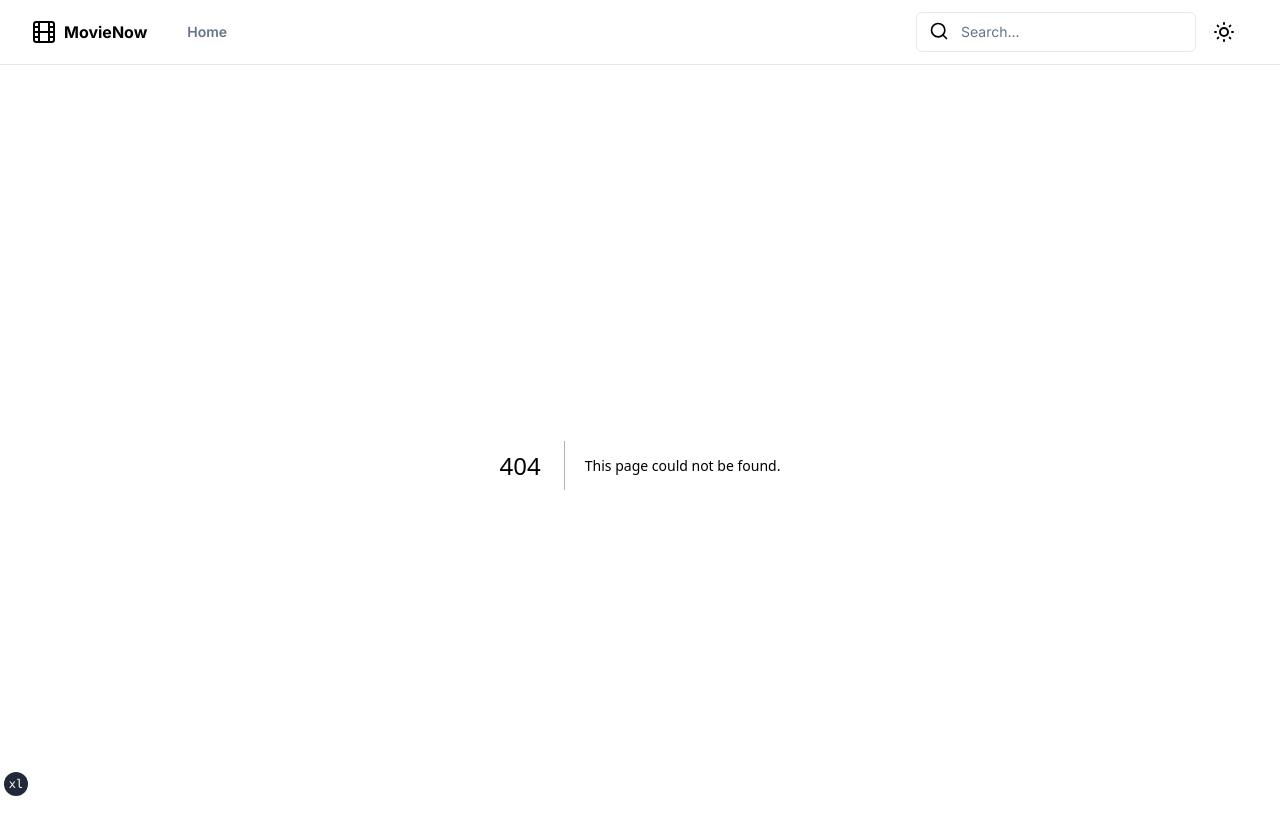
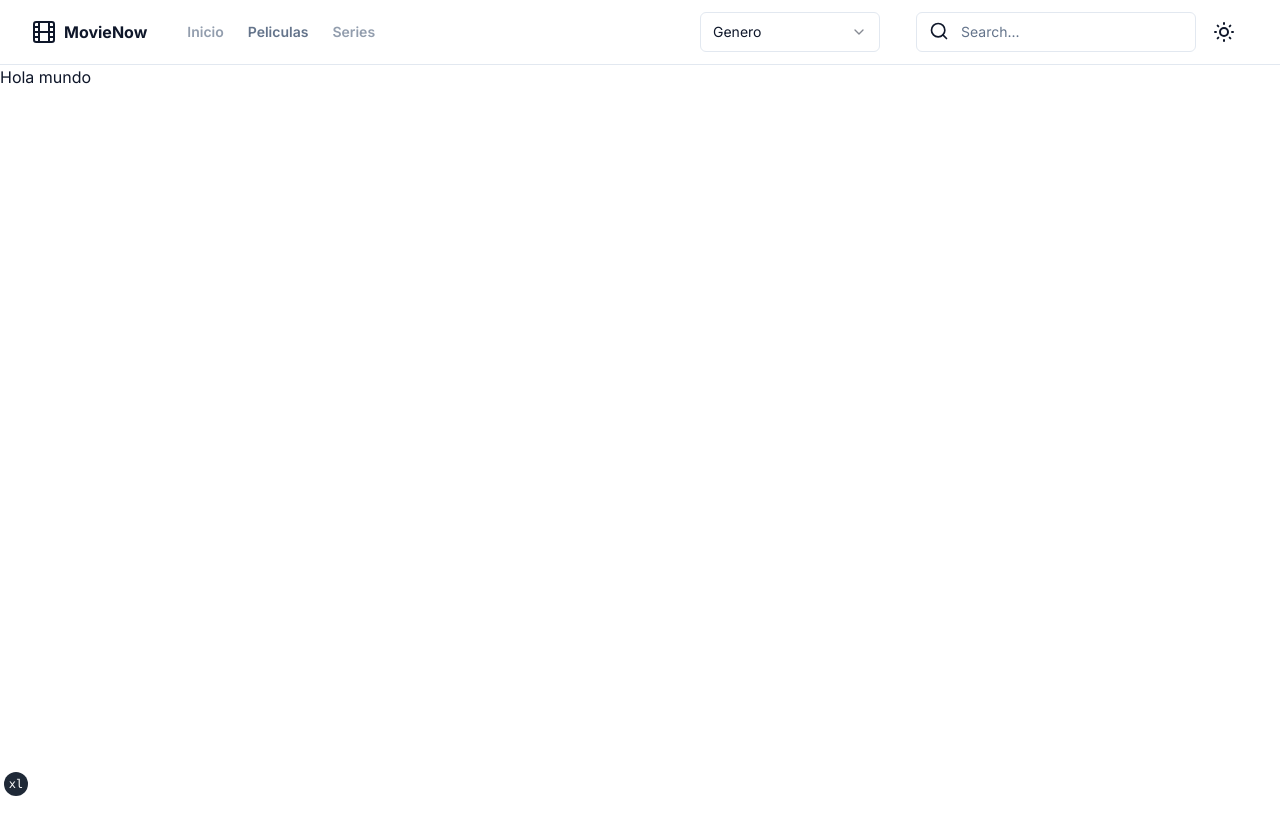
Before and after one commit to Auchan22/MovieNow, a Next.js app: page /movies in a window 1280 px wide. Before the commit this address had no page. Shown: the top 834 px of the page. After the commit the page ends 800 px from the top, so only its background shows below. Built offline with nearby package versions, Linux system fonts and the light colour scheme.

Commit message:
Creacion de select para generos y rutas

```diff
--- /dev/null
+++ b/app/movies/page.tsx
@@ -0,0 +1,3 @@
+export default function MoviesPage() {
+  return <div>Hola mundo</div>
+}
--- a/app/page.tsx
+++ b/app/page.tsx
@@ -8,12 +8,12 @@
     <section className="container grid items-center gap-6 pb-8 pt-6 md:py-10">
       <div className="flex max-w-[980px] flex-col items-start gap-2">
         <h1 className="text-3xl font-extrabold leading-tight tracking-tighter sm:text-3xl md:text-5xl lg:text-6xl">
-          Beautifully designed components <br className="hidden sm:inline" />
-          built with Radix UI and Tailwind CSS.
+          Encontrá la pelicula <br className="hidden sm:inline" />
+          que tantas ganas tenías de ver.
         </h1>
         <p className="max-w-[700px] text-lg text-muted-foreground sm:text-xl">
-          Accessible and customizable components that you can copy and paste
-          into your apps. Free. Open Source. And Next.js 13 Ready.
+          De manera fácil, sencilla, y con un diseño amigable, vas a poder
+          encontrar tu pelicula o serie favorita.
         </p>
       </div>
       <div className="flex gap-4">
--- a/components/main-nav.tsx
+++ b/components/main-nav.tsx
@@ -1,5 +1,8 @@
+"use client"
+
 import * as React from "react"
 import Link from "next/link"
+import { usePathname } from "next/navigation"
 
 import { NavItem } from "@/types/nav"
 import { siteConfig } from "@/config/site"
@@ -11,6 +14,8 @@
 }
 
 export function MainNav({ items }: MainNavProps) {
+  const path = usePathname()
+
   return (
     <div className="flex gap-6 md:gap-10">
       <Link href="/" className="hidden items-center space-x-2 md:flex">
@@ -29,7 +34,8 @@
                   href={item.href}
                   className={cn(
                     "flex items-center text-lg font-semibold text-muted-foreground sm:text-sm",
-                    item.disabled && "cursor-not-allowed opacity-80"
+                    item.disabled && "cursor-not-allowed opacity-80",
+                    path == item.href ? "opacity-100" : "opacity-70"
                   )}
                 >
                   {item.title}
--- /dev/null
+++ b/components/select-genre.tsx
@@ -0,0 +1,32 @@
+import React from "react"
+
+import {
+  Select,
+  SelectContent,
+  SelectItem,
+  SelectTrigger,
+  SelectValue,
+} from "@/components/ui/select"
+
+interface Props {
+  items: string[]
+}
+
+export function SelectGenre({ items }: Props) {
+  return (
+    <div className="mx-8 flex gap-6">
+      <Select onValueChange={(v) => console.log(v)}>
+        <SelectTrigger className="w-[180px]">
+          <SelectValue placeholder="Genero" />
+        </SelectTrigger>
+        <SelectContent>
+          {items?.map((item, idx) => (
+            <SelectItem value={item.toLowerCase()} key={idx}>
+              {item}
+            </SelectItem>
+          ))}
+        </SelectContent>
+      </Select>
+    </div>
+  )
+}
--- a/components/site-header.tsx
+++ b/components/site-header.tsx
@@ -1,13 +1,19 @@
-import Link from "next/link"
+"use client"
+
+import { usePathname } from "next/navigation"
 
 import { siteConfig } from "@/config/site"
 import { buttonVariants } from "@/components/ui/button"
 import { Input } from "@/components/ui/input"
 import { Icons } from "@/components/icons"
 import { MainNav } from "@/components/main-nav"
+import { SelectGenre } from "@/components/select-genre"
 import { ThemeToggle } from "@/components/theme-toggle"
 
+const genres = ["Accion", "Amor", "Comedia", "Ciencia Ficción"]
+
 export function SiteHeader() {
+  const path = usePathname()
   return (
     <header className="sticky top-0 z-40 w-full border-b bg-background">
       <div className="container flex h-16 items-center space-x-4 sm:justify-between sm:space-x-0">
@@ -44,6 +50,8 @@
                 <span className="sr-only">Twitter</span>
               </div>
             </Link> */}
+            {/* TODO: Agregar selector de genero*/}
+            {path !== "/" && <SelectGenre items={genres} />}
             <Input type="text" placeholder="Search..." />
             <ThemeToggle />
           </nav>
--- /dev/null
+++ b/components/ui/select.tsx
@@ -0,0 +1,120 @@
+"use client"
+
+import * as React from "react"
+import * as SelectPrimitive from "@radix-ui/react-select"
+import { Check, ChevronDown } from "lucide-react"
+
+import { cn } from "@/lib/utils"
+
+const Select = SelectPrimitive.Root
+
+const SelectGroup = SelectPrimitive.Group
+
+const SelectValue = SelectPrimitive.Value
+
+const SelectTrigger = React.forwardRef<
+  React.ElementRef<typeof SelectPrimitive.Trigger>,
+  React.ComponentPropsWithoutRef<typeof SelectPrimitive.Trigger>
+>(({ className, children, ...props }, ref) => (
+  <SelectPrimitive.Trigger
+    ref={ref}
+    className={cn(
+      "flex h-10 w-full items-center justify-between rounded-md border border-input bg-transparent px-3 py-2 text-sm ring-offset-background placeholder:text-muted-foreground focus:outline-none focus:ring-2 focus:ring-ring focus:ring-offset-2 disabled:cursor-not-allowed disabled:opacity-50",
+      className
+    )}
+    {...props}
+  >
+    {children}
+    <SelectPrimitive.Icon asChild>
+      <ChevronDown className="h-4 w-4 opacity-50" />
+    </SelectPrimitive.Icon>
+  </SelectPrimitive.Trigger>
+))
+SelectTrigger.displayName = SelectPrimitive.Trigger.displayName
+
+const SelectContent = React.forwardRef<
+  React.ElementRef<typeof SelectPrimitive.Content>,
+  React.ComponentPropsWithoutRef<typeof SelectPrimitive.Content>
+>(({ className, children, position = "popper", ...props }, ref) => (
+  <SelectPrimitive.Portal>
+    <SelectPrimitive.Content
+      ref={ref}
+      className={cn(
+        "relative z-50 min-w-[8rem] overflow-hidden rounded-md border bg-popover text-popover-foreground shadow-md animate-in fade-in-80",
+        position === "popper" && "translate-y-1",
+        className
+      )}
+      position={position}
+      {...props}
+    >
+      <SelectPrimitive.Viewport
+        className={cn(
+          "p-1",
+          position === "popper" &&
+            "h-[var(--radix-select-trigger-height)] w-full min-w-[var(--radix-select-trigger-width)]"
+        )}
+      >
+        {children}
+      </SelectPrimitive.Viewport>
+    </SelectPrimitive.Content>
+  </SelectPrimitive.Portal>
+))
+SelectContent.displayName = SelectPrimitive.Content.displayName
+
+const SelectLabel = React.forwardRef<
+  React.ElementRef<typeof SelectPrimitive.Label>,
+  React.ComponentPropsWithoutRef<typeof SelectPrimitive.Label>
+>(({ className, ...props }, ref) => (
+  <SelectPrimitive.Label
+    ref={ref}
+    className={cn("py-1.5 pl-8 pr-2 text-sm font-semibold", className)}
+    {...props}
+  />
+))
+SelectLabel.displayName = SelectPrimitive.Label.displayName
+
+const SelectItem = React.forwardRef<
+  React.ElementRef<typeof SelectPrimitive.Item>,
+  React.ComponentPropsWithoutRef<typeof SelectPrimitive.Item>
+>(({ className, children, ...props }, ref) => (
+  <SelectPrimitive.Item
+    ref={ref}
+    className={cn(
+      "relative flex w-full cursor-default select-none items-center rounded-sm py-1.5 pl-8 pr-2 text-sm outline-none focus:bg-accent focus:text-accent-foreground data-[disabled]:pointer-events-none data-[disabled]:opacity-50",
+      className
+    )}
+    {...props}
+  >
+    <span className="absolute left-2 flex h-3.5 w-3.5 items-center justify-center">
+      <SelectPrimitive.ItemIndicator>
+        <Check className="h-4 w-4" />
+      </SelectPrimitive.ItemIndicator>
+    </span>
+
+    <SelectPrimitive.ItemText>{children}</SelectPrimitive.ItemText>
+  </SelectPrimitive.Item>
+))
+SelectItem.displayName = SelectPrimitive.Item.displayName
+
+const SelectSeparator = React.forwardRef<
+  React.ElementRef<typeof SelectPrimitive.Separator>,
+  React.ComponentPropsWithoutRef<typeof SelectPrimitive.Separator>
+>(({ className, ...props }, ref) => (
+  <SelectPrimitive.Separator
+    ref={ref}
+    className={cn("-mx-1 my-1 h-px bg-muted", className)}
+    {...props}
+  />
+))
+SelectSeparator.displayName = SelectPrimitive.Separator.displayName
+
+export {
+  Select,
+  SelectGroup,
+  SelectValue,
+  SelectTrigger,
+  SelectContent,
+  SelectLabel,
+  SelectItem,
+  SelectSeparator,
+}
--- a/config/site.ts
+++ b/config/site.ts
@@ -6,8 +6,16 @@
     "Beautifully designed components built with Radix UI and Tailwind CSS.",
   mainNav: [
     {
-      title: "Home",
+      title: "Inicio",
       href: "/",
+    },
+    {
+      title: "Peliculas",
+      href: "/movies",
+    },
+    {
+      title: "Series",
+      href: "/series",
     },
   ],
   links: {
--- a/package.json
+++ b/package.json
@@ -14,6 +14,7 @@
     "format:check": "prettier --check \"**/*.{ts,tsx,mdx}\" --cache"
   },
   "dependencies": {
+    "@radix-ui/react-select": "^1.2.1",
     "@tanstack/react-query": "^4.29.5",
     "axios": "^1.3.6",
     "class-variance-authority": "^0.4.0",
```
Also changed, not shown: 1 other file (tests, documents, lock files or other folders).
